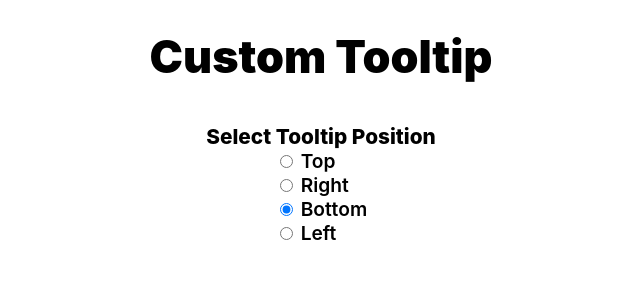
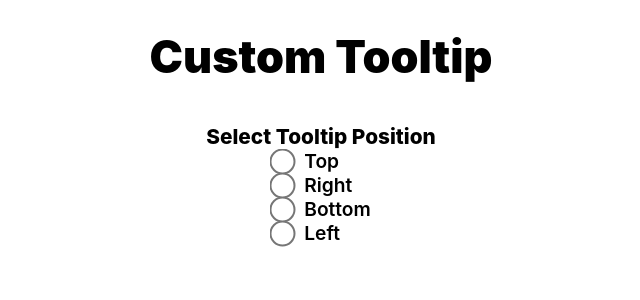
Before and after one commit to sanskar1419/React-Tooltip, a React (Create React App) app: page / in a window 1280 px wide. Shown: the top 300 px of the page, without its empty margins (319-959 px from the left). Built offline with nearby package versions, Linux system fonts and the light colour scheme.

Commit message:
Taking input from radio form

```diff
--- a/src/App.css
+++ b/src/App.css
@@ -9,3 +9,8 @@
   font-weight: 900;
   font-size: 2.8rem;
 }
+
+input[type="radio"] {
+  transform: scale(2);
+  margin-right: 15px;
+}
--- a/src/App.js
+++ b/src/App.js
@@ -1,11 +1,19 @@
+import { useState } from "react";
 import "./App.css";
 import PositionForm from "./components/PositionForm/PositionForm";
 
 function App() {
+  const [position, setPosition] = useState("bottom");
+
+  const handlePositionInput = (e) => {
+    // console.log(e.target.value);
+    setPosition(e.target.value);
+  };
+
   return (
     <div className="container">
       <h1>Custom Tooltip</h1>
-      <PositionForm />
+      <PositionForm handlePositionInput={handlePositionInput} />
     </div>
   );
 }
--- a/src/components/PositionForm/PositionForm.js
+++ b/src/components/PositionForm/PositionForm.js
@@ -1,38 +1,52 @@
 import styles from "./PositionForm.module.css";
 
-function PositionForm() {
+function PositionForm({ handlePositionInput }) {
   return (
     <div className={styles.formContainer}>
       <span>Select Tooltip Position</span>
       <div className={styles.radioContainer}>
-        <div className={styles.inputElement}>
-          <input
-            type="radio" /* value="men" onChange={handleCategoryChange} */
-          />
-          <label> Top </label>
-        </div>
-        <div className={styles.inputElement}>
+        <div>
           <input
             type="radio"
-            /*  value="women"
-            onChange={handleCategoryChange} */
+            id="top"
+            name="position"
+            value="top"
+            onChange={handlePositionInput}
           />
-          <label> Right </label>
+          <label for="top">Top</label>
         </div>
-        <div className={styles.inputElement}>
+
+        <div>
           <input
             type="radio"
-            /* value="kid" onChange={handleCategoryChange} */ checked
+            id="right"
+            name="position"
+            value="right"
+            onChange={handlePositionInput}
           />
-          <label> Bottom </label>
+          <label for="right">Right</label>
         </div>
-        <div className={styles.inputElement}>
+
+        <div>
           <input
             type="radio"
-            /*    value="electronics"
-            onChange={handleCategoryChange} */
+            id="bottom"
+            name="position"
+            value="bottom"
+            onChange={handlePositionInput}
           />
-          <label> Left </label>
+          <label for="bottom">Bottom</label>
+        </div>
+
+        <div>
+          <input
+            type="radio"
+            id="left"
+            name="position"
+            value="left"
+            onChange={handlePositionInput}
+          />
+          <label for="left">Left</label>
         </div>
       </div>
     </div>
```
